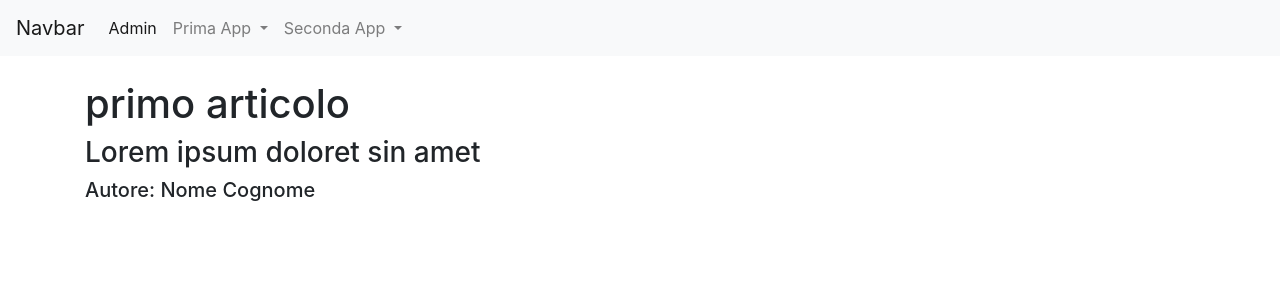
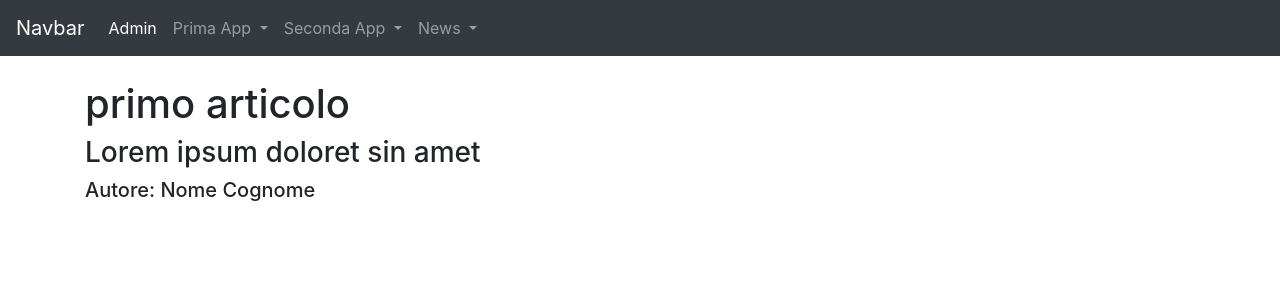
Before and after one commit to DavideDusini/primo_progetto, a Django app: page /news/articoli/1 in a window 1280 px wide. Shown: the top 300 px of the page. Run offline with Django 4.2, Linux system fonts and the light colour scheme; data comes from the database, SQL or seed files in the repository.

Commit message:
correzioni e miglioramenti

```diff
--- a/news/urls.py
+++ b/news/urls.py
@@ -4,6 +4,6 @@ from .views import home,articoloDetailView
 app_name="news"
 
 urlpatterns=[
-    path('', home, name="homeview"),
+    path('home_articolo', home, name="home"),
     path('articoli/<int:pk>',articoloDetailView, name="articolo_detail")
 ]
--- a/news/views.py
+++ b/news/views.py
@@ -28,7 +28,7 @@ def home(request):
   print(context)
 
 
-  return render(request, "homepage.html", context)
+  return render(request, "homepage_articoli.html", context)
 
 def articoloDetailView(request, pk):
   articolo=get_object_or_404(Articolo, pk=pk)
--- a/templates/base.html
+++ b/templates/base.html
@@ -12,7 +12,7 @@
     <title>{% block title %} Primo progetto {% endblock title %}</title>
   </head>
   <body>
-    <nav class="navbar navbar-expand-lg navbar-light bg-light">
+    <nav class="navbar navbar-expand-lg navbar-dark bg-dark">
         <a class="navbar-brand" href="/">Navbar</a>
         <button class="navbar-toggler" type="button" data-toggle="collapse" data-target="#navbarNavDropdown" aria-controls="navbarNavDropdown" aria-expanded="false" aria-label="Toggle navigation">
           <span class="navbar-toggler-icon"></span>
@@ -45,7 +45,14 @@
                   <a class="dropdown-item" href="{% url 'seconda_app:es_for'%}">es_for</a>
                 </div>
               </li>
-
+              <li class="nav-item dropdown">
+                <a class="nav-link dropdown-toggle" href="#" id="navbarDropdownMenuLink" role="button" data-toggle="dropdown" aria-haspopup="true" aria-expanded="false">
+                  News
+                </a>
+                <div class="dropdown-menu" aria-labelledby="navbarDropdownMenuLink">
+                  <a class="dropdown-item" href="{% url 'news:home'%}">Home Articoli</a>
+                </div>
+              </li>
           </ul>
         </div>
       </nav>
--- a/templates/index_root.html
+++ b/templates/index_root.html
@@ -1,6 +1,6 @@
 {% extends "base.html" %}
 
-    {% block title %} {{block.super}} |Document{% endblock title %}
+    {% block title %} {{block.super}} | Document{% endblock title %}
     {% block content %}
 
     {% endblock content %}
```
Also changed, not shown: news/templates/homepage_articoli.html (renamed from news/templates/homepage.html).
